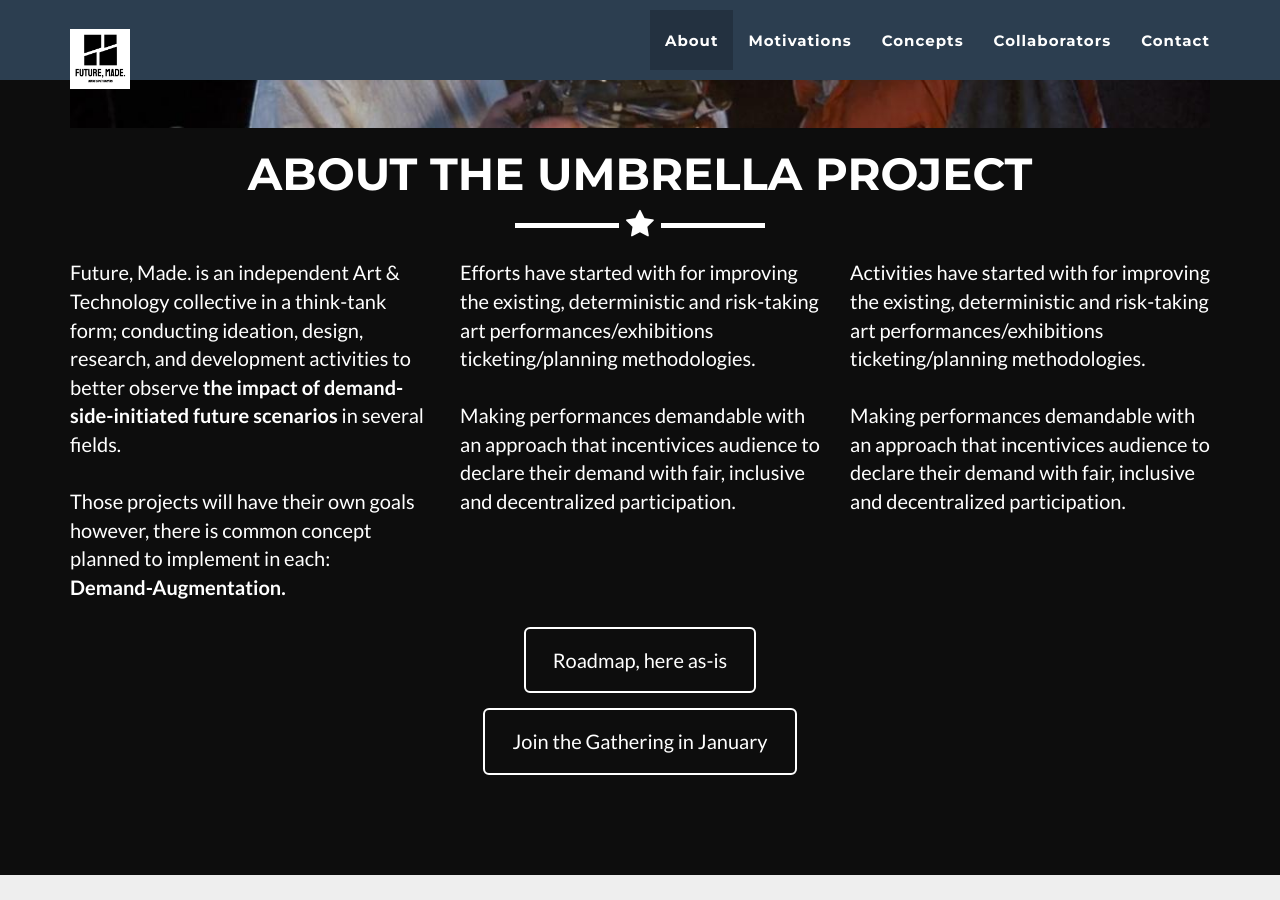
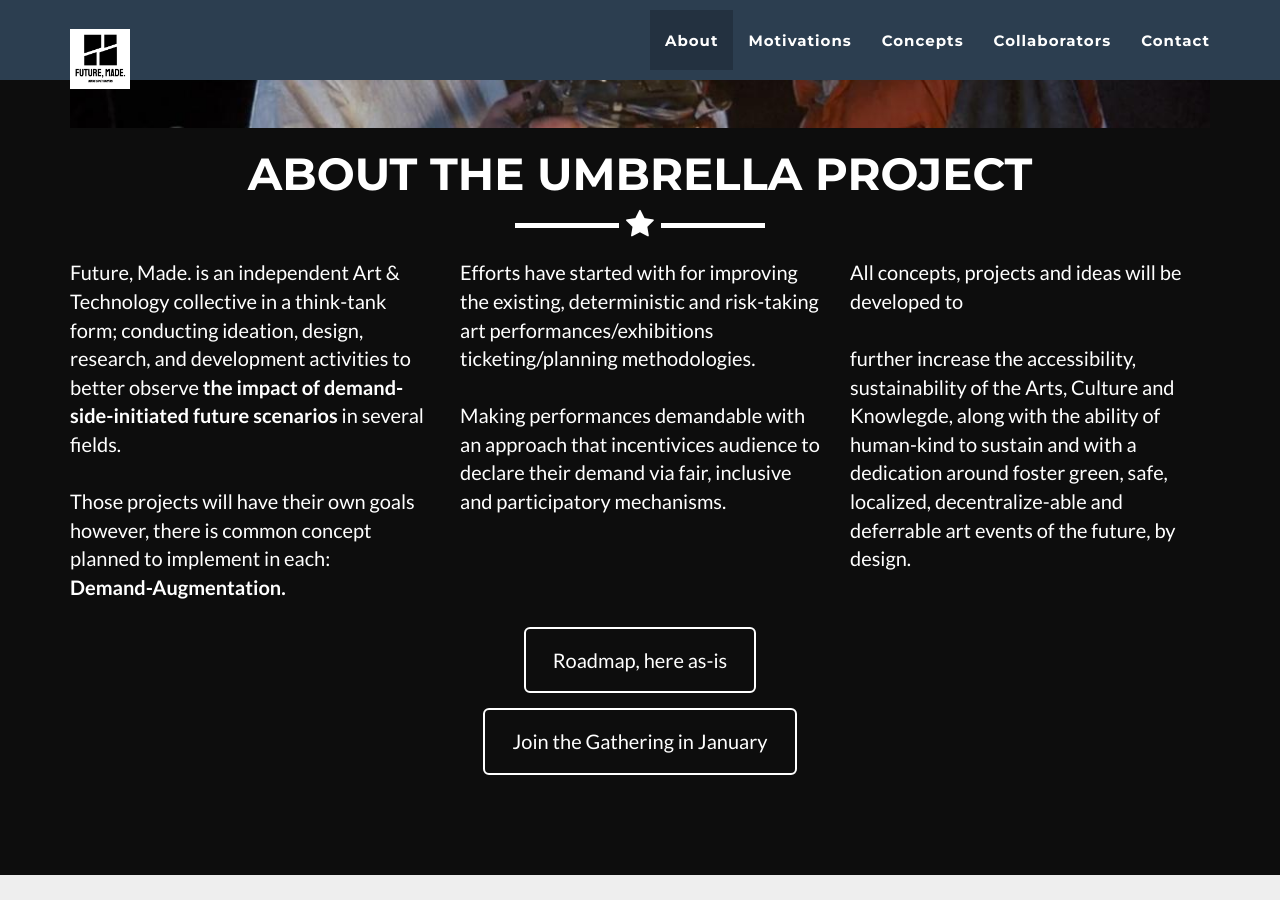
Before and after one commit to streamerd/future-made-website, a Jekyll site: the page built from _posts/2014-07-18-project-1.markdown, in a window 1280 px wide and 900 px high, scrolled down 936 px. Built offline with Jekyll 4.4.1, drawn with Linux system fonts in a browser that asks for light colours.

Commit message:
update about

```diff
--- a/_includes/about.html
+++ b/_includes/about.html
@@ -24,14 +24,12 @@
                         deterministic and risk-taking art performances/exhibitions
                         ticketing/planning methodologies. <br><br>
                         Making performances demandable
-                        with an approach that incentivices audience to declare their demand with fair, inclusive and decentralized participation.</p>
+                        with an approach that incentivices audience to declare their demand via fair, inclusive and participatory mechanisms.</p>
                 </div>
                 <div class="col-lg-4">
-                    <p>Activities have started with for improving the existing,
-                        deterministic and risk-taking art performances/exhibitions
-                        ticketing/planning methodologies. <br><br>
-                        Making performances demandable
-                        with an approach that incentivices audience to declare their demand with fair, inclusive and decentralized participation.</p>
+                    <p>All concepts, projects and ideas will be developed to <br><br>
+                        further increase the accessibility, sustainability of the Arts, Culture and Knowlegde, along with the ability of human-kind to sustain and
+                        with a dedication around foster green, safe, localized, decentralize-able and deferrable art events of the future, by design.</p>
                 </div>
 
 
```
